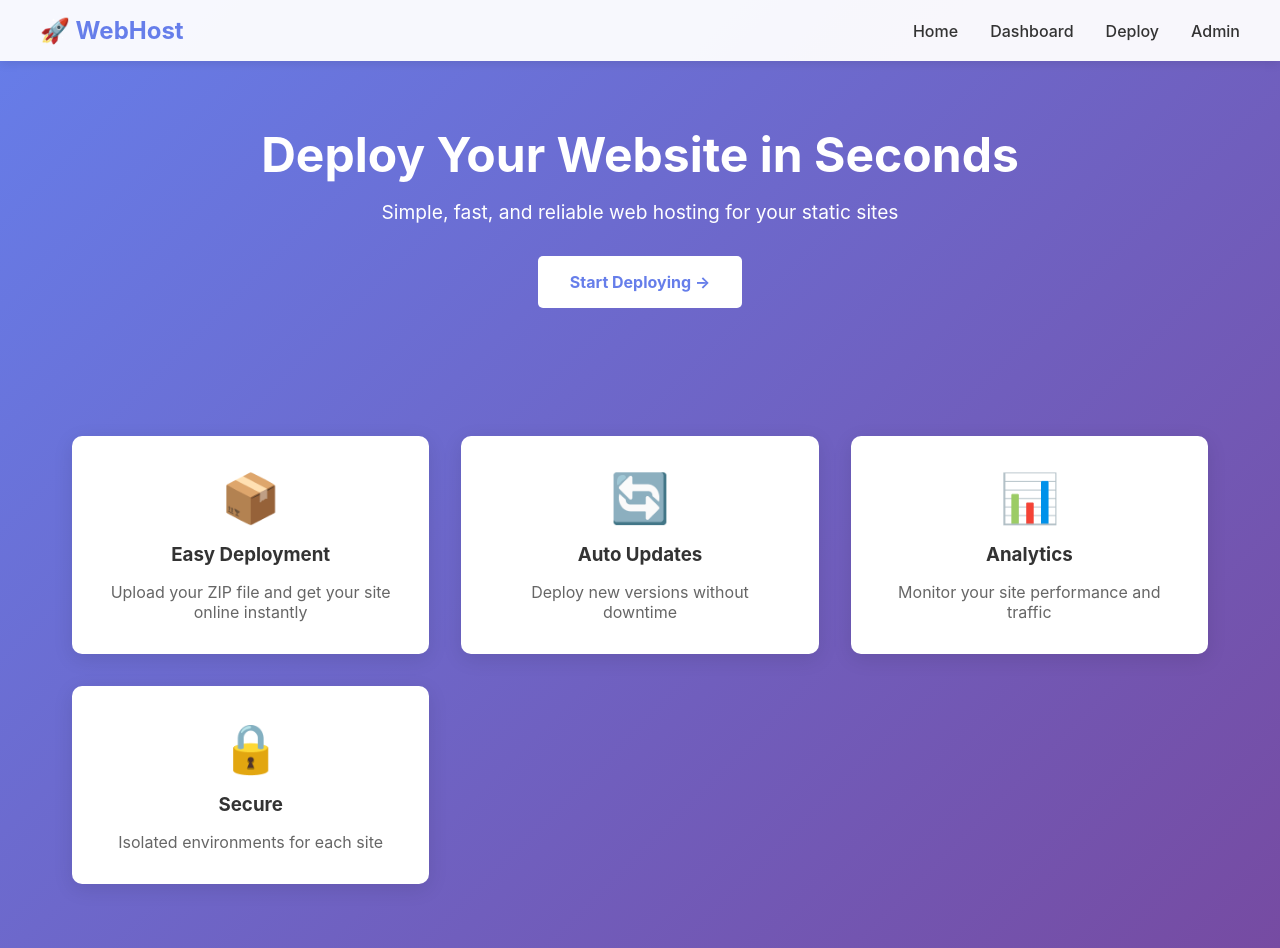
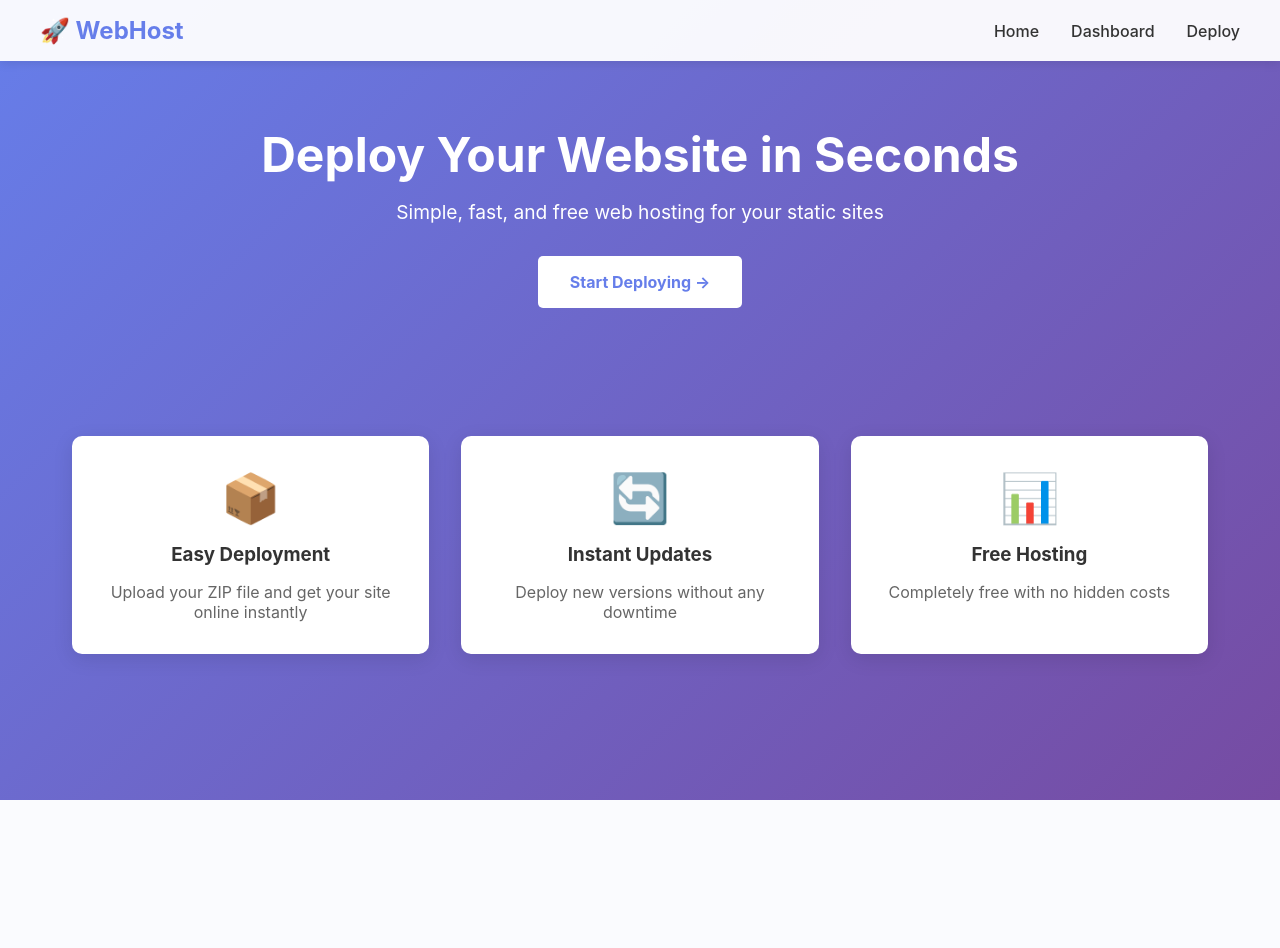
Before and after one commit to gptind826-dotcom/web-development, a FastAPI app: page / in a window 1280 px wide. After the commit the page ends 800 px from the top, so only its background shows below. Run offline with FastAPI, Linux system fonts and the light colour scheme.

Commit message:
Update index.html

```diff
--- a/templates/index.html
+++ b/templates/index.html
@@ -3,7 +3,7 @@
 <head>
     <meta charset="UTF-8">
     <meta name="viewport" content="width=device-width, initial-scale=1.0">
-    <title>Web Hosting Platform</title>
+    <title>WebHost - Deploy Your Website</title>
     <style>
         * {
             margin: 0;
@@ -47,6 +47,7 @@
             text-decoration: none;
             color: #333;
             font-weight: 500;
+            transition: color 0.3s;
         }
 
         .nav-links a:hover {
@@ -123,14 +124,13 @@
                 <li><a href="/">Home</a></li>
                 <li><a href="/dashboard">Dashboard</a></li>
                 <li><a href="/deploy">Deploy</a></li>
-                <li><a href="/admin">Admin</a></li>
             </ul>
         </div>
     </nav>
 
     <div class="hero">
         <h1>Deploy Your Website in Seconds</h1>
-        <p>Simple, fast, and reliable web hosting for your static sites</p>
+        <p>Simple, fast, and free web hosting for your static sites</p>
         <a href="/deploy" class="btn">Start Deploying →</a>
     </div>
 
@@ -142,18 +142,13 @@
         </div>
         <div class="feature">
             <div class="feature-icon">🔄</div>
-            <h3>Auto Updates</h3>
-            <p>Deploy new versions without downtime</p>
+            <h3>Instant Updates</h3>
+            <p>Deploy new versions without any downtime</p>
         </div>
         <div class="feature">
             <div class="feature-icon">📊</div>
-            <h3>Analytics</h3>
-            <p>Monitor your site performance and traffic</p>
-        </div>
-        <div class="feature">
-            <div class="feature-icon">🔒</div>
-            <h3>Secure</h3>
-            <p>Isolated environments for each site</p>
+            <h3>Free Hosting</h3>
+            <p>Completely free with no hidden costs</p>
         </div>
     </div>
 </body>
```
